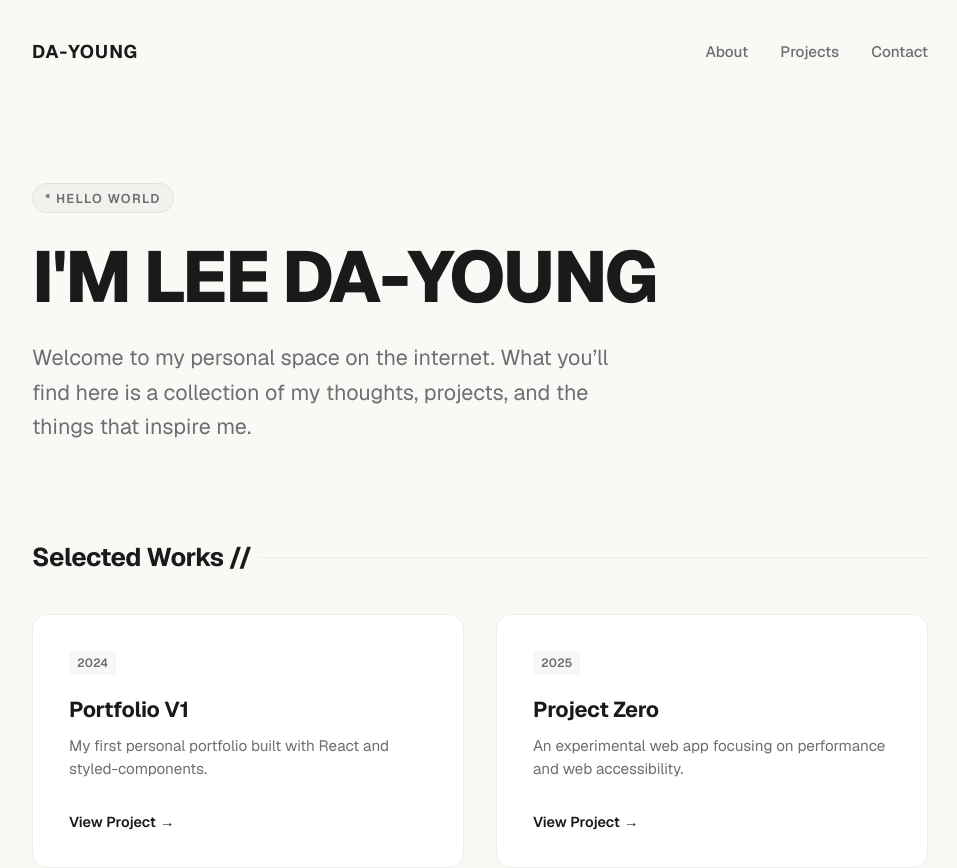
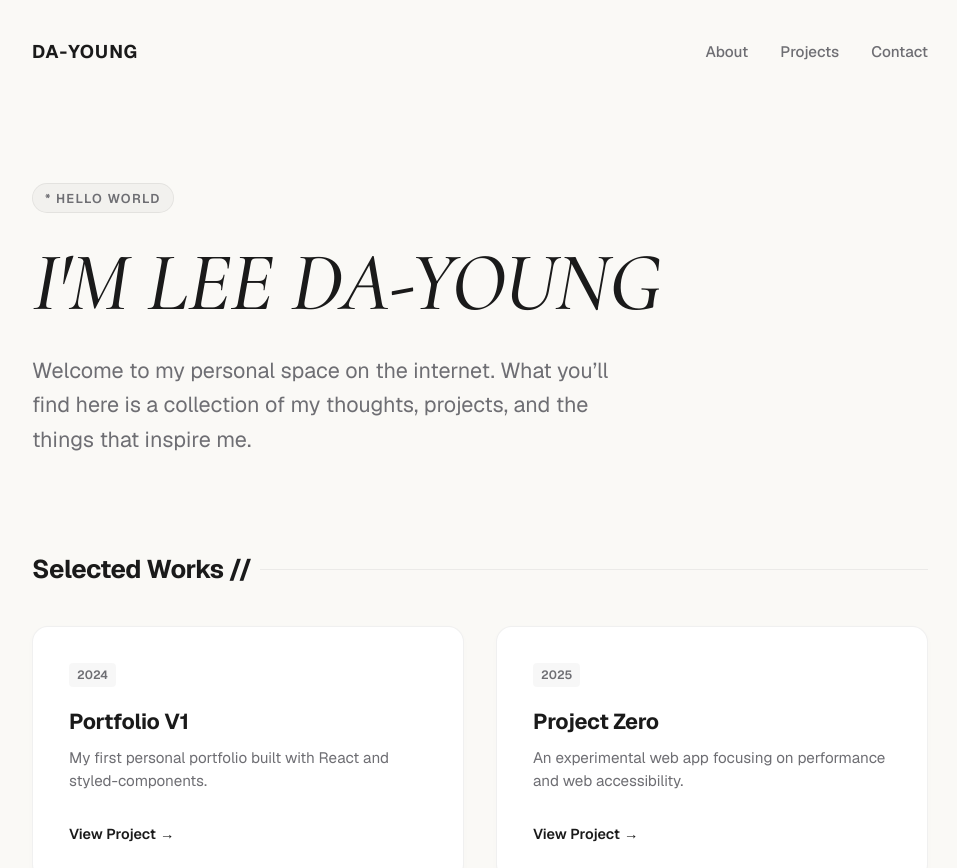
Before and after one commit to leedayoung0429-cell/my-link, a Next.js app: page / in a window 1280 px wide. Shown: the top 868 px of the page, without its empty margins (160-1117 px from the left). Built offline with nearby package versions, Linux system fonts and the light colour scheme.

Commit message:
style: pair hero title with Cormorant Garamond serif font for editorial point

```diff
--- a/src/app/globals.css
+++ b/src/app/globals.css
@@ -1,3 +1,5 @@
+@import url('https://fonts.googleapis.com/css2?family=Cormorant+Garamond:ital,wght@0,500;0,600;0,700;1,500;1,600&display=swap');
+
 :root {
   --bg-color: #faf9f6; /* 프리미엄 웜 오프화이트 배경 */
   --text-primary: #1a1a1a; /* 부드러운 차콜 블랙 */
--- a/src/app/page.module.css
+++ b/src/app/page.module.css
@@ -65,10 +65,12 @@
 }
 
 .heroTitle {
-  font-size: clamp(2.8rem, 6vw, 4.5rem);
-  font-weight: 800;
+  font-family: 'Cormorant Garamond', Georgia, serif;
+  font-style: italic; /* 우아한 세리프 이탤릭으로 에디토리얼 감성의 확실한 포인트 부여 */
+  font-size: clamp(3.2rem, 7vw, 5.2rem);
+  font-weight: 500;
   line-height: 1.1;
-  letter-spacing: -0.03em;
+  letter-spacing: -0.01em;
   margin: 0 0 1.5rem 0;
   color: var(--text-primary);
 }
```
